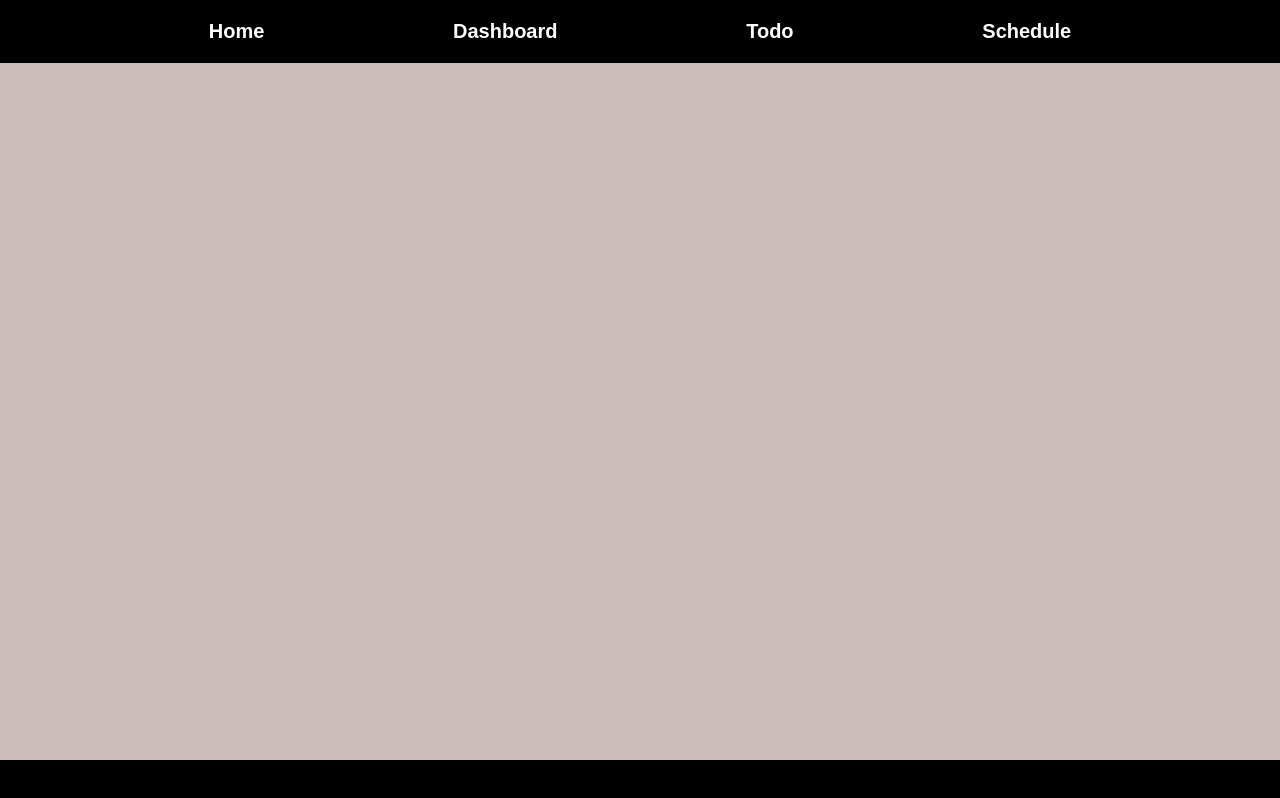
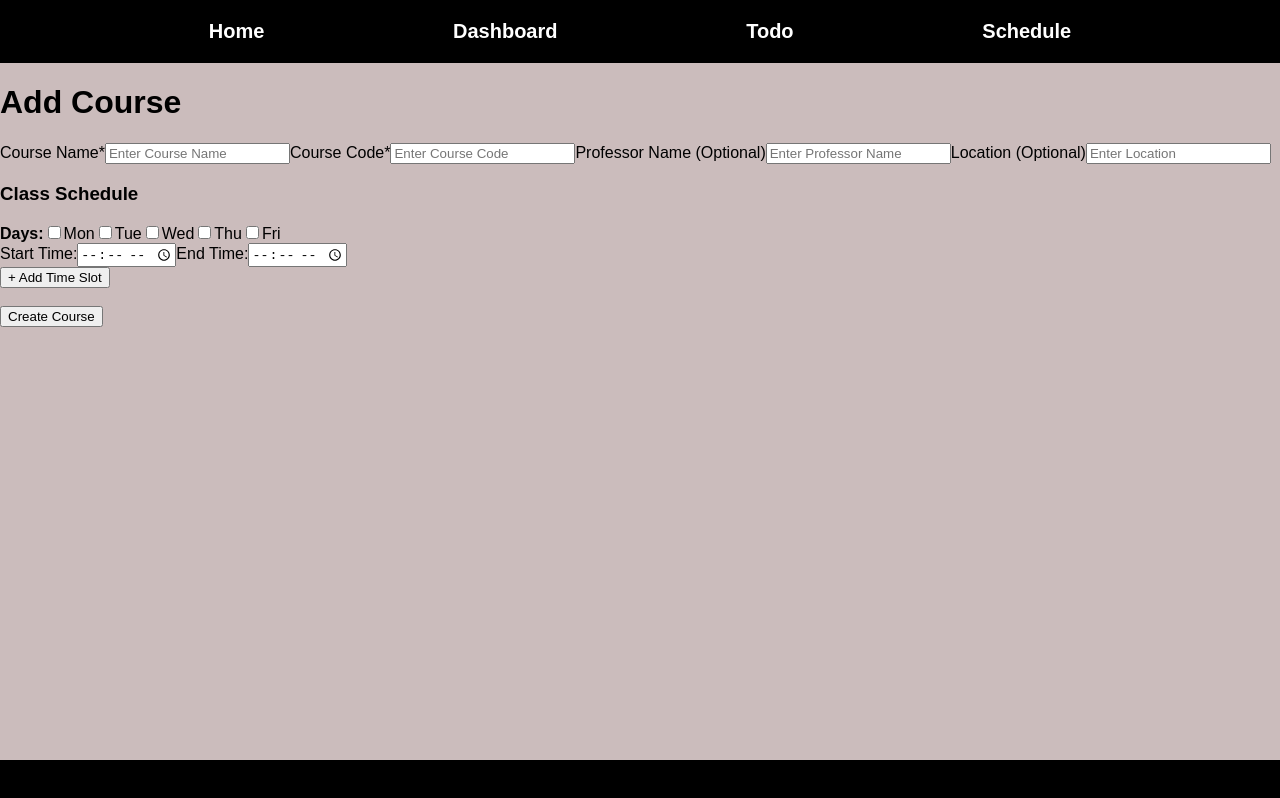
Before and after one commit to LReed03/course-dashboard, a React (Create React App) app in the folder frontend/: page /dashboard/coursecreation in a window 1280 px wide. Shown: the top 798 px of the page. Built offline with nearby package versions, Linux system fonts and the light colour scheme; no server answers.

Commit message:
Enhance CourseCreation page with detailed course form and schedule management

```diff
--- a/frontend/src/pages/CourseCreation.js
+++ b/frontend/src/pages/CourseCreation.js
@@ -3,14 +3,19 @@ import Header from "../components/Header";
 import Footer from "../components/Footer";
 import { loadCourses } from "../api/courseAPI";
 
-function CourseCreation(){
+function CourseCreation() {
   const [courses, setCourses] = useState([]);
-    const [highestId, setHighestId] = useState(0)
+  const [highestId, setHighestId] = useState(0);
+  const [schedule, setSchedule] = useState([
+    { days: [], startTime: "", endTime: "" },
+  ]);
+
+  const daysOfWeek = ["Mon", "Tue", "Wed", "Thu", "Fri"];
 
   async function fetchData() {
     let courseList = await loadCourses();
     setCourses(courseList);
-        let id = checkHighestID();
+    let id = checkHighestID(courseList);
     setHighestId(id);
   }
 
@@ -18,20 +23,128 @@ function CourseCreation(){
     fetchData();
   }, []);
 
-    function checkHighestID() {
-        if (courses.length === 0) {
+  function checkHighestID(courseList) {
+    if (!courseList || courseList.length === 0) {
       return 0;
     }
-        return Math.max(...courses.map(course => course.id));
+    return Math.max(...courseList.map((course) => course.id));
   }
 
+  function handleDayChange(index, day) {
+    const updated = [...schedule];
+    const currentDays = updated[index].days;
+    if (currentDays.includes(day)) {
+      updated[index].days = currentDays.filter((d) => d !== day);
+    } else {
+      updated[index].days = [...currentDays, day];
+    }
+    setSchedule(updated);
+  }
 
-    return(
+  function handleTimeChange(index, field, value) {
+    const updated = [...schedule];
+    updated[index][field] = value;
+    setSchedule(updated);
+  }
+
+  function handleAddSlot() {
+    setSchedule([...schedule, { days: [], startTime: "", endTime: "" }]);
+  }
+
+  function handleRemoveSlot(index) {
+    const updated = [...schedule];
+    updated.splice(index, 1);
+    setSchedule(updated);
+  }
+
+  function handleSubmit(e) {
+    e.preventDefault();
+    const courseData = {
+      id: highestId + 1,
+      name: e.target.courseName.value,
+      code: e.target.courseCode.value,
+      professor: e.target.professorName.value,
+      location: e.target.location.value,
+      schedule: schedule,
+    };
+    console.log("Submitting course:", courseData);
+
+  }
+
+  return (
     <div>
-            <Header/>
-            <Footer/>
+      <Header />
+      <div className="container">
+        <h1>Add Course</h1>
+        <form onSubmit={handleSubmit}>
+          <label htmlFor="courseName">Course Name*</label>
+          <input type="text" id="courseName" name="courseName" placeholder="Enter Course Name" required />
+
+          <label htmlFor="courseCode">Course Code*</label>
+          <input type="text" id="courseCode" name="courseCode" placeholder="Enter Course Code" required />
+
+          <label htmlFor="professorName">Professor Name (Optional)</label>
+          <input type="text" id="professorName" name="professorName" placeholder="Enter Professor Name" />
+
+          <label htmlFor="location">Location (Optional)</label>
+          <input type="text" id="location" name="location" placeholder="Enter Location" />
+
+          <h3>Class Schedule</h3>
+          {schedule.map((slot, index) => (
+            <div key={index}>
+              <div>
+                <strong>Days:</strong>
+                {daysOfWeek.map((day) => (
+                  <label key={day}>
+                    <input
+                      type="checkbox"
+                      checked={slot.days.includes(day)}
+                      onChange={() => handleDayChange(index, day)}
+                    />
+                    {day}
+                  </label>
+                ))}
               </div>
-    )
+
+              <div>
+                <label>
+                  Start Time:
+                  <input
+                    type="time"
+                    value={slot.startTime}
+                    onChange={(e) => handleTimeChange(index, "startTime", e.target.value)}
+                    required
+                  />
+                </label>
+
+                <label>
+                  End Time:
+                  <input
+                    type="time"
+                    value={slot.endTime}
+                    onChange={(e) => handleTimeChange(index, "endTime", e.target.value)}
+                    required
+                  />
+                </label>
+              </div>
+
+              {schedule.length > 1 && (
+                <button type="button" onClick={() => handleRemoveSlot(index)} style={{ marginTop: "8px" }}>
+                  Remove Time Slot
+                </button>
+              )}
+            </div>
+          ))}
+
+          <button type="button" onClick={handleAddSlot}>+ Add Time Slot</button>
+
+          <br /><br />
+          <button type="submit">Create Course</button>
+        </form>
+      </div>
+      <Footer />
+    </div>
+  );
 }
 
 export default CourseCreation;
```
Lines whose indentation alone changed are shown as unchanged.
